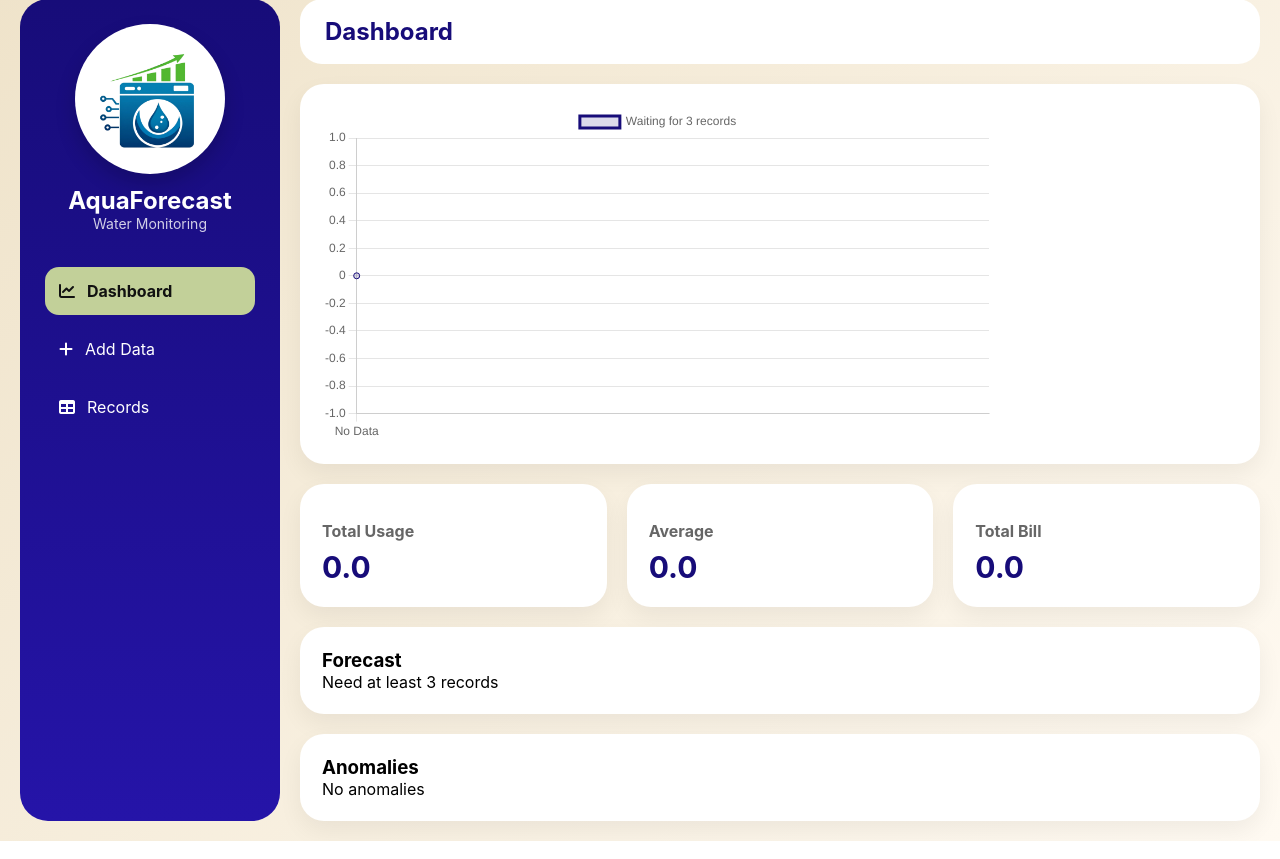
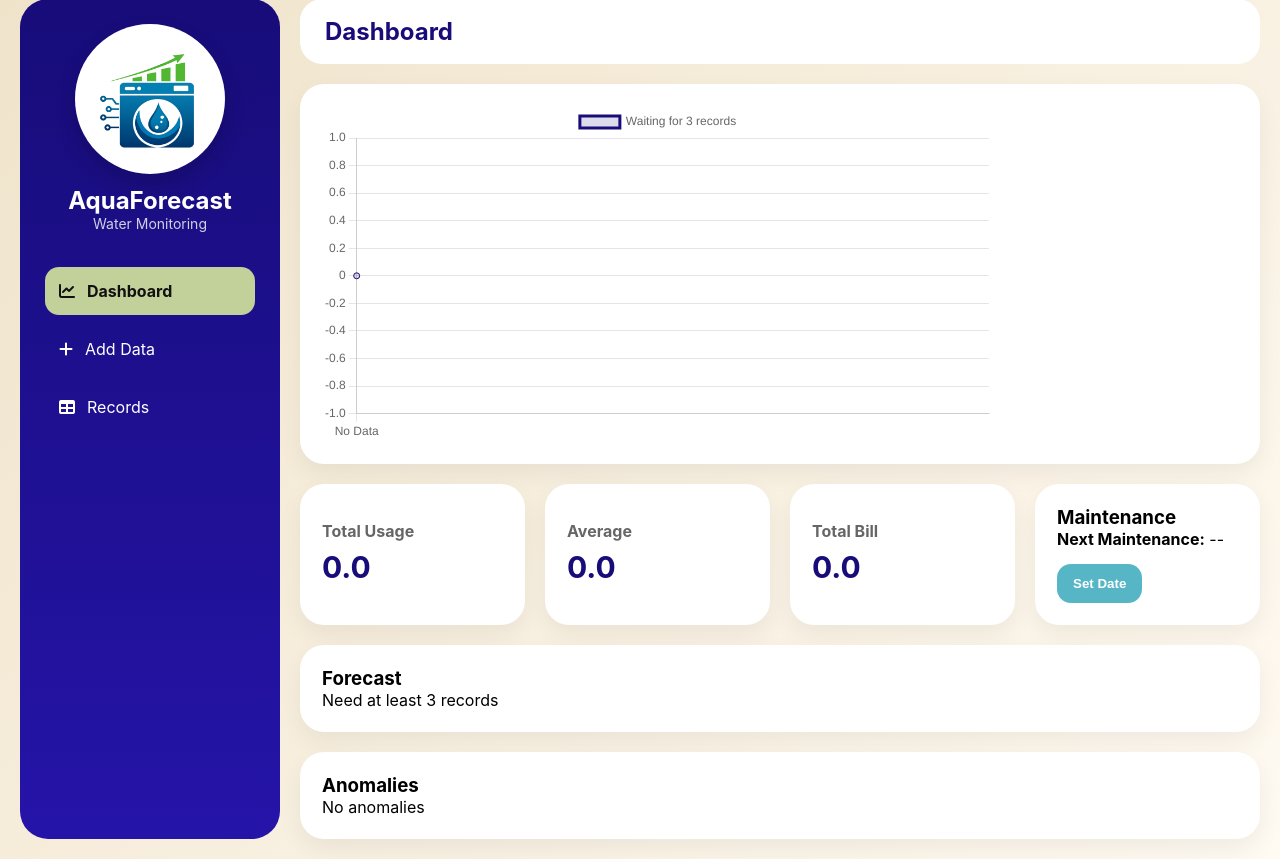
Before and after one commit to DoctaSTEPHEN/SoftDes, a Flask app: page / in a window 1280 px wide. Shown: the part 21-880 px from the top of the page. Run offline with Flask 3, Linux system fonts and the light colour scheme; data that the repository does not hold is empty.

Commit message:
Enhance dashboard with maintenance scheduling
Added maintenance section with calendar functionality.

```diff
--- a/templates/index.html
+++ b/templates/index.html
@@ -74,6 +74,24 @@ href="https://cdnjs.cloudflare.com/ajax/libs/font-awesome/6.5.0/css/all.min.css"
         <div class="card stat-card">
             <h4>Total Bill</h4>
             <h2 id="bill_total">0</h2>
+        </div>
+
+        <div class="card">
+            <h3>Maintenance</h3>
+
+            <div id="maintenanceInfo">
+                <p><b>Next Maintenance:</b> <span id="nextMaintenance">--</span></p>
+            </div>
+
+            <button class="btn" onclick="toggleCalendar()">
+                Set Date
+            </button>
+
+            <!-- hidden calendar container -->
+            <div id="calendarBox" style="display:none; margin-top:10px;">
+                <input type="date" id="maintenanceDate">
+                <button class="btn" onclick="setMaintenance()">Confirm</button>
+            </div>
         </div>
     </div>
 
```
